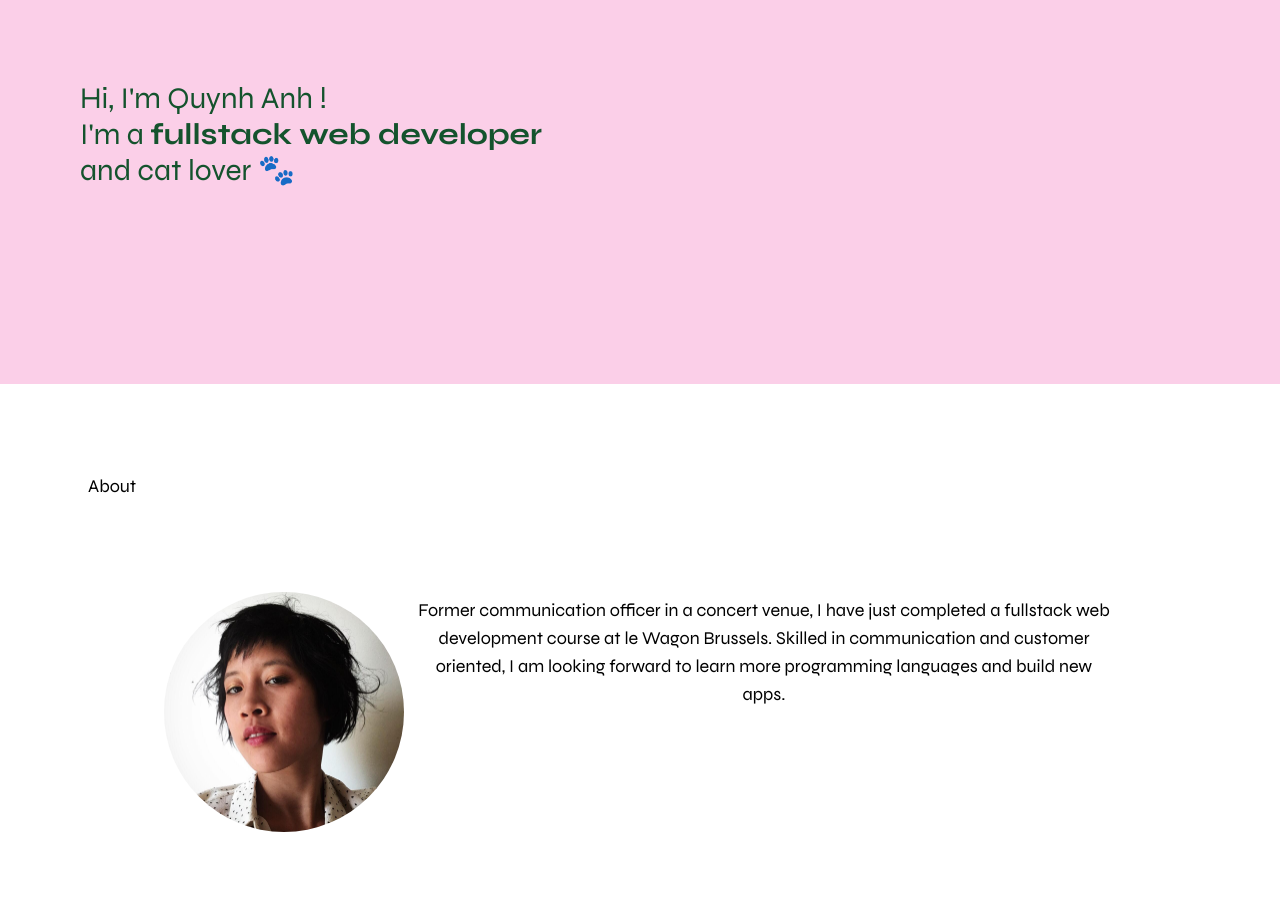
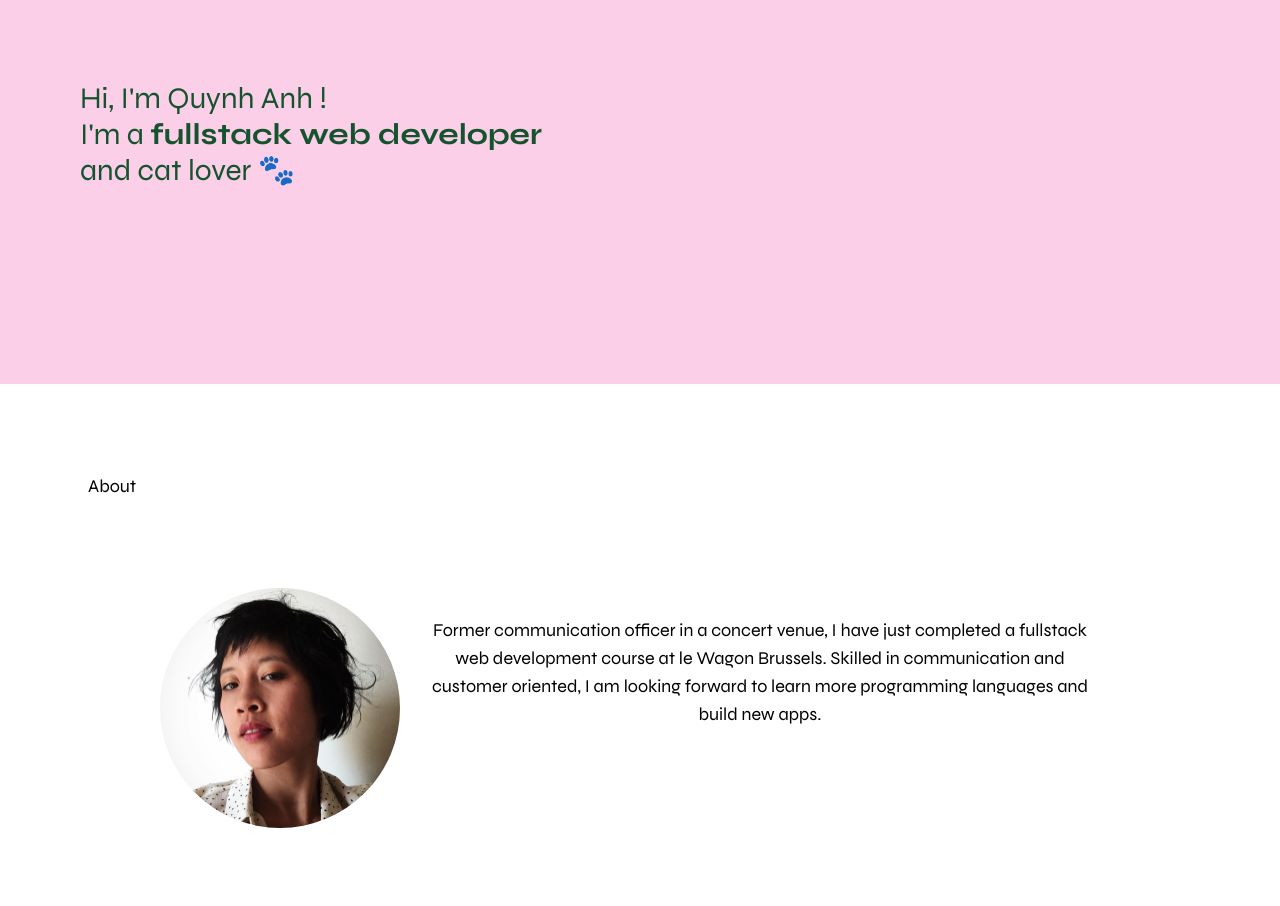
Before and after one commit to quynpham/qap-portfolio, a React (Create React App) app: page / in a window 1280 px wide. Shown: the top 906 px of the page. Built offline with nearby package versions, Linux system fonts and the light colour scheme.

Commit message:
Modifying style

```diff
--- a/src/components/About.js
+++ b/src/components/About.js
@@ -6,8 +6,8 @@ const About = () => {
   <section id="about" className="p-10 text-center md:p-20 md:text-left">
     <h2 className="text-lg p-2">About</h2>
     <div className="p-10 md:p-20 md:flex">
-      <img src={profilepic} alt="profilepic" className="m-1 w-1/2 h-1/2 md:w-1/4 md:1/4 rounded-full"/>
-      <p className="p-2 text-xs sm:text-base md:text-lg text-center">Former communication officer in a concert venue, I have just completed a fullstack web development course at le Wagon Brussels.
+      <img src={profilepic} alt="profilepic" className="m-auto w-1/2 h-1/2 md:w-1/4 md:1/4 rounded-full"/>
+      <p className="p-2 text-xs text-center sm:text-base md:text-lg md:m-5">Former communication officer in a concert venue, I have just completed a fullstack web development course at le Wagon Brussels.
   Skilled in communication and customer oriented, I am looking forward to learn more programming languages and build new apps.</p>
     </div>
     <a
```
